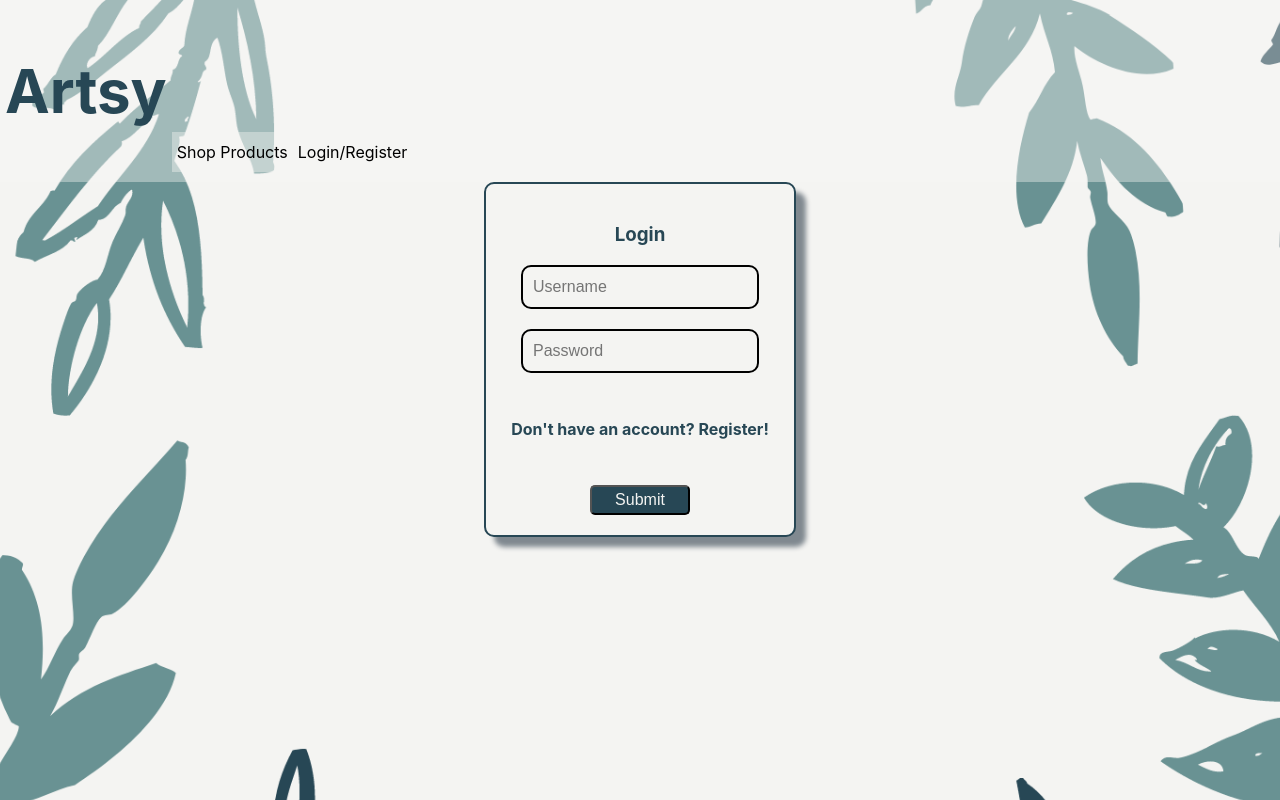
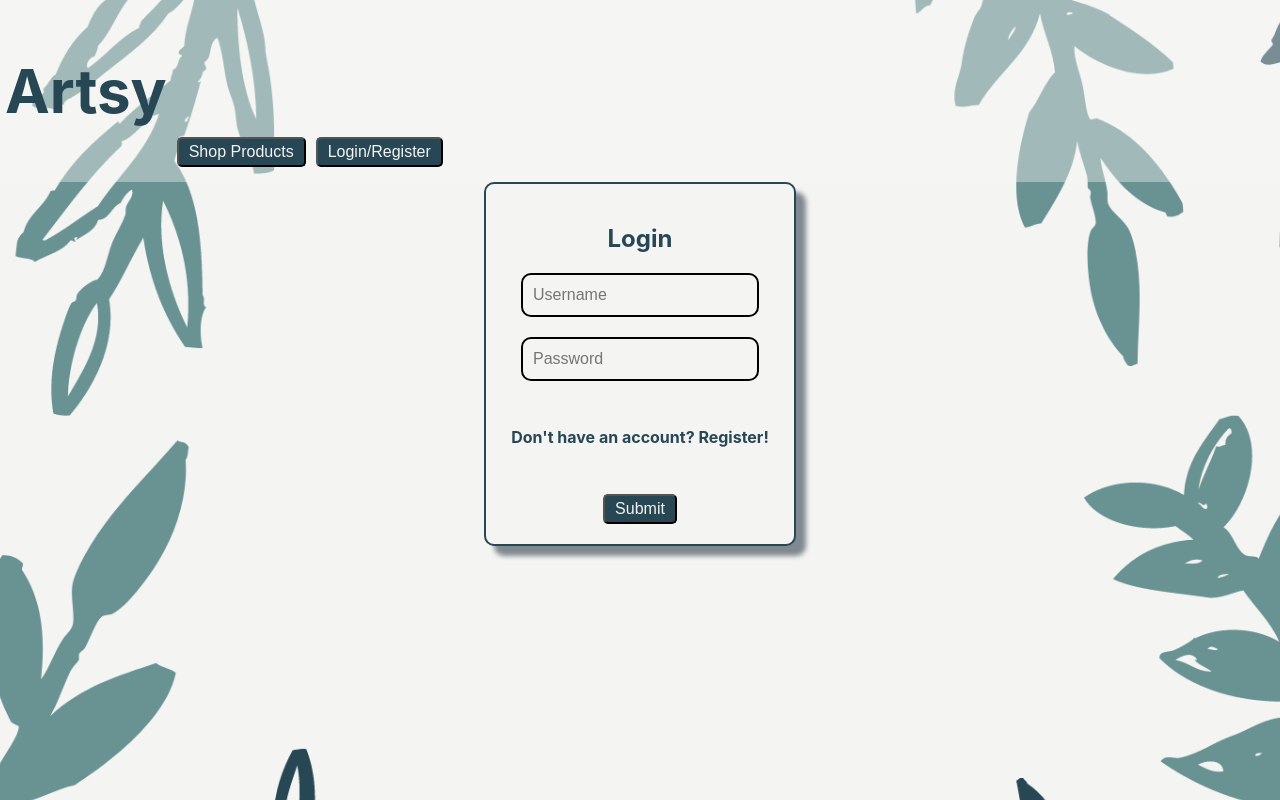
Before and after one commit to stefanie-nussbaum/artsy, a React (Create React App) app in the folder client/: page /login in a window 1280 px wide. Shown: the top 800 px of the page. Built offline with nearby package versions, Linux system fonts and the light colour scheme.

Commit message:
changing navbar style

```diff
--- a/client/src/App.css
+++ b/client/src/App.css
@@ -69,7 +69,7 @@ button {
   flex-wrap: nowrap;
   align-items: center;
   justify-content: center;
-  width: 100px;
+  /* width: 100px; */
   padding: 10px;
   height: 30px;
   font-size: 16px;
@@ -137,8 +137,7 @@ button {
 }
 
 .card:hover {
-  transform: scale(1.2);
-  border: 5px solid #699293;
+  transform: scale(1.1);
 }
 
 .container2 {
--- a/client/src/components/Navbar.jsx
+++ b/client/src/components/Navbar.jsx
@@ -4,19 +4,18 @@ import { Link } from 'react-router-dom'
 export default function Navbar(props) {
   const { currentUser, handleLogout } = props
   return (
-    <div className='nav'>
+    <div>
       {currentUser ? (
-        <div>
-
-          <Link className='nav-link' to='/products'>Shop Products</Link>
-          <Link className='nav-link' to='/products/create'>Create Product</Link>
-          <Link className='nav-link' to={`/users/${currentUser.id}/products`}>{currentUser.username}</Link>
-          <button onClick={handleLogout}>Logout</button>
+        <div className='container2'>
+          <Link className='nav-link' to='/products'><button>Shop Products</button></Link>
+          <Link className='nav-link' to='/products/create'><button>Create Product</button></Link>
+          <Link className='nav-link' to={`/users/${currentUser.id}/products`}><button>{currentUser.username}</button></Link>
+          <Link><button onClick={handleLogout}>Logout</button></Link>
         </div>
       ) : (
-        <div>
-          <Link className='nav-link' to='/products'>Shop Products</Link>
-          <Link className='nav-link' to='/login'>Login/Register</Link>
+        <div className='container2'>
+          <Link className='nav-link' to='/products'><button>Shop Products</button></Link>
+          <Link className='nav-link' to='/login'><button>Login/Register</button></Link>
         </div>
       )}
     </div>
--- a/client/src/layouts/Layout.jsx
+++ b/client/src/layouts/Layout.jsx
@@ -8,7 +8,7 @@ export default function Layout(props) {
 
   return (
     <div>
-      <div classname='main-container'>
+      <div classname='container'>
         <header className='nav'>
           <Link to='/products'><h1>Artsy</h1></Link>
           <Navbar currentUser={currentUser} handleLogout={handleLogout} />
--- a/client/src/screens/Login.jsx
+++ b/client/src/screens/Login.jsx
@@ -26,7 +26,7 @@ export default function Login(props) {
           }}
           className='container'
         >
-          <h3>Login</h3>
+          <h2>Login</h2>
           <input
             type='text'
             name='username'
```
